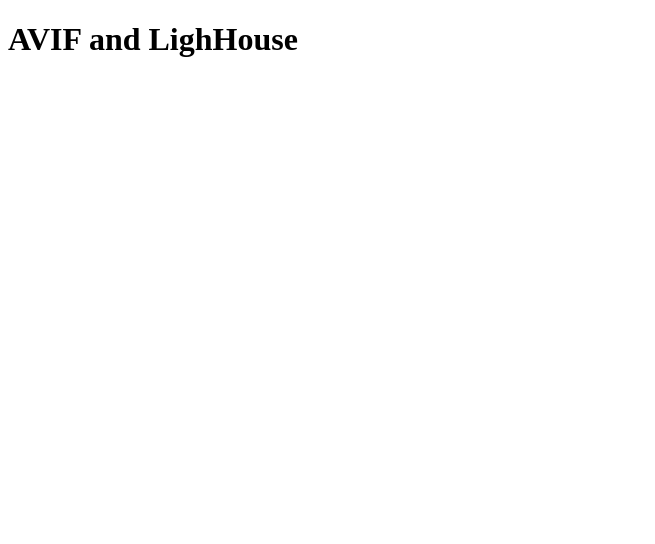
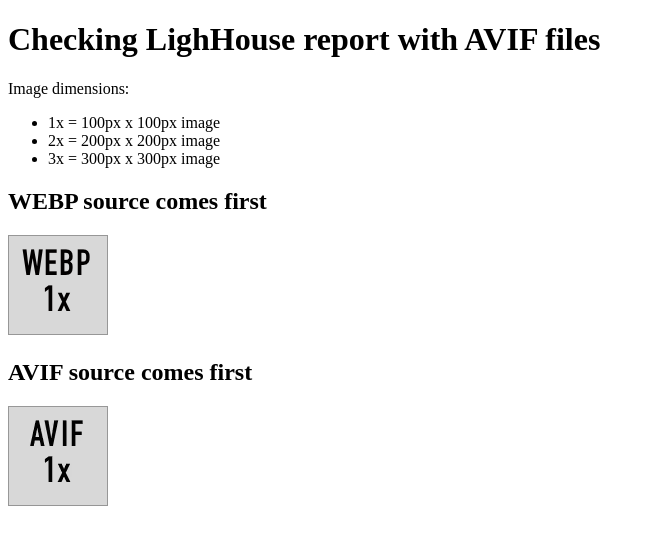
Before and after one commit to thierryk/AVIF, a plain HTML site: page index.html in a window 1280 px wide. Shown: the whole page, without its empty margins (0-655 px from the left). Drawn offline with Linux system fonts and the light colour scheme.

Commit message:
Added picture markup and images

```diff
--- a/index.html
+++ b/index.html
@@ -2,9 +2,29 @@
 <html lang="en">
 <head>
   <meta charset="utf-8">
+  <meta name="description" content="Checking LightHouse results related to image density/file type." />
+  <meta name="viewport" content="width=device-width, initial-scale=1" />
   <title>AVIF and LightHouse</title>
 </head>
 <body>
-<h1>AVIF and LighHouse</h1>
+<h1>Checking LighHouse report with AVIF files</h1>
+<p>Image dimensions:</p>
+<ul>
+    <li>1x = 100px x 100px image</li>
+    <li>2x = 200px x 200px image</li>
+    <li>3x = 300px x 300px image</li>
+</ul>
+<h2>WEBP source comes first</h2>
+<picture>
+    <source srcset="webp-1x.webp, webp-2x.webp 2x, webp-3x.webp 3x" type="image/webp" />
+    <source srcset="avif-1x.avif, avif-2x.avif 2x, avif-3x.avif 3x" type="image/avif" />
+    <img decoding="async" alt="Test Image" src="png-1x.png" width="100" height="100" />
+</picture>
+<h2>AVIF source comes first</h2>
+<picture>
+    <source srcset="avif-1x.avif, avif-2x.avif 2x, avif-3x.avif 3x" type="image/avif" />
+    <source srcset="webp-1x.webp, webp-2x.webp 2x, webp-3x.webp 3x" type="image/webp" />
+    <img decoding="async" alt="Test Image" src="png-1x.png" width="100" height="100" />
+</picture>
 </body>
 </html>
```
Also changed, not shown: AVIF-1x.avif (added), AVIF-2x.avif (added), AVIF-3x.avif (added), png-1x.png (added), png-2x.png (added), png-3x.png (added), webp-1x.webp (added), webp-2x.webp (added), webp-3x.webp (added), 1 other file.
